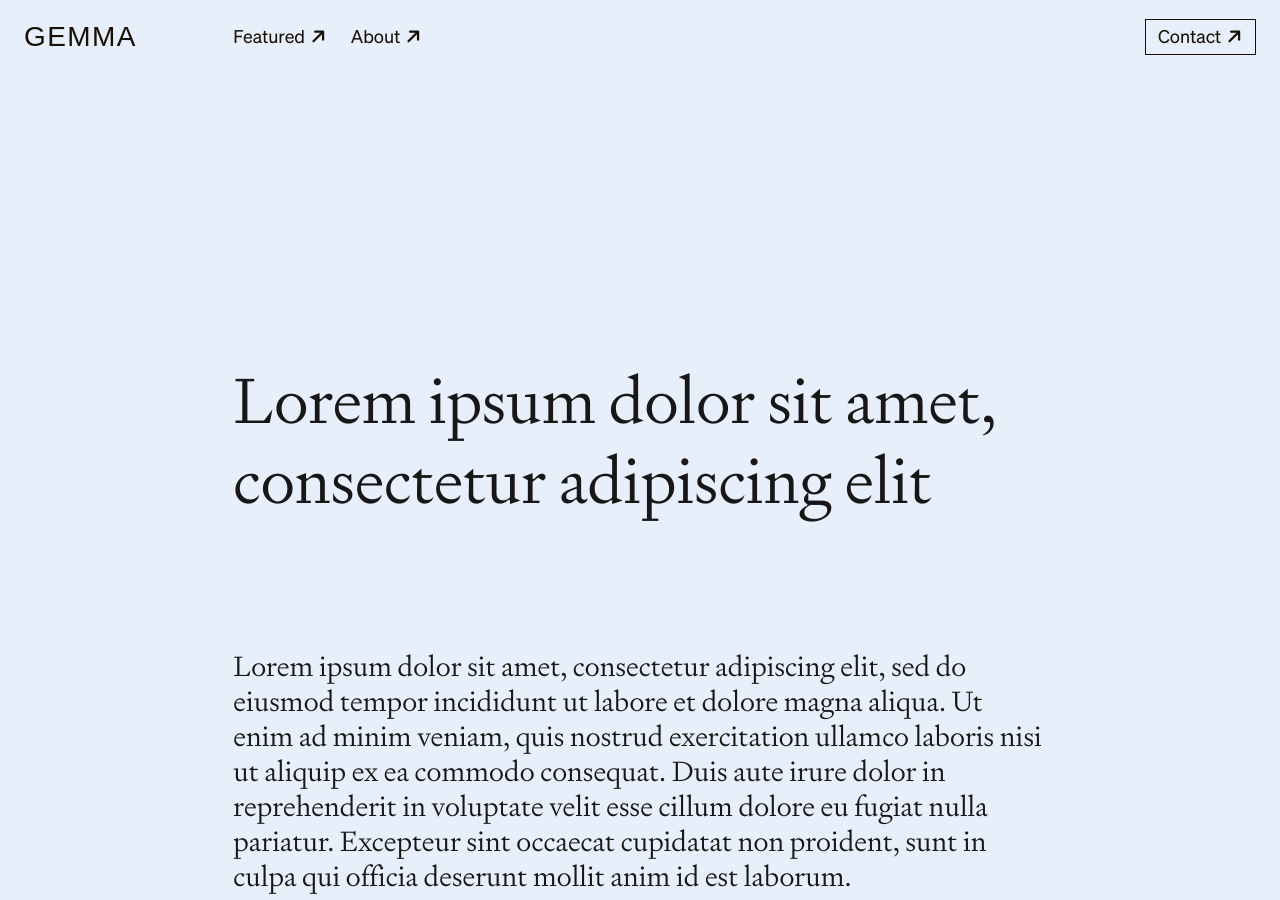
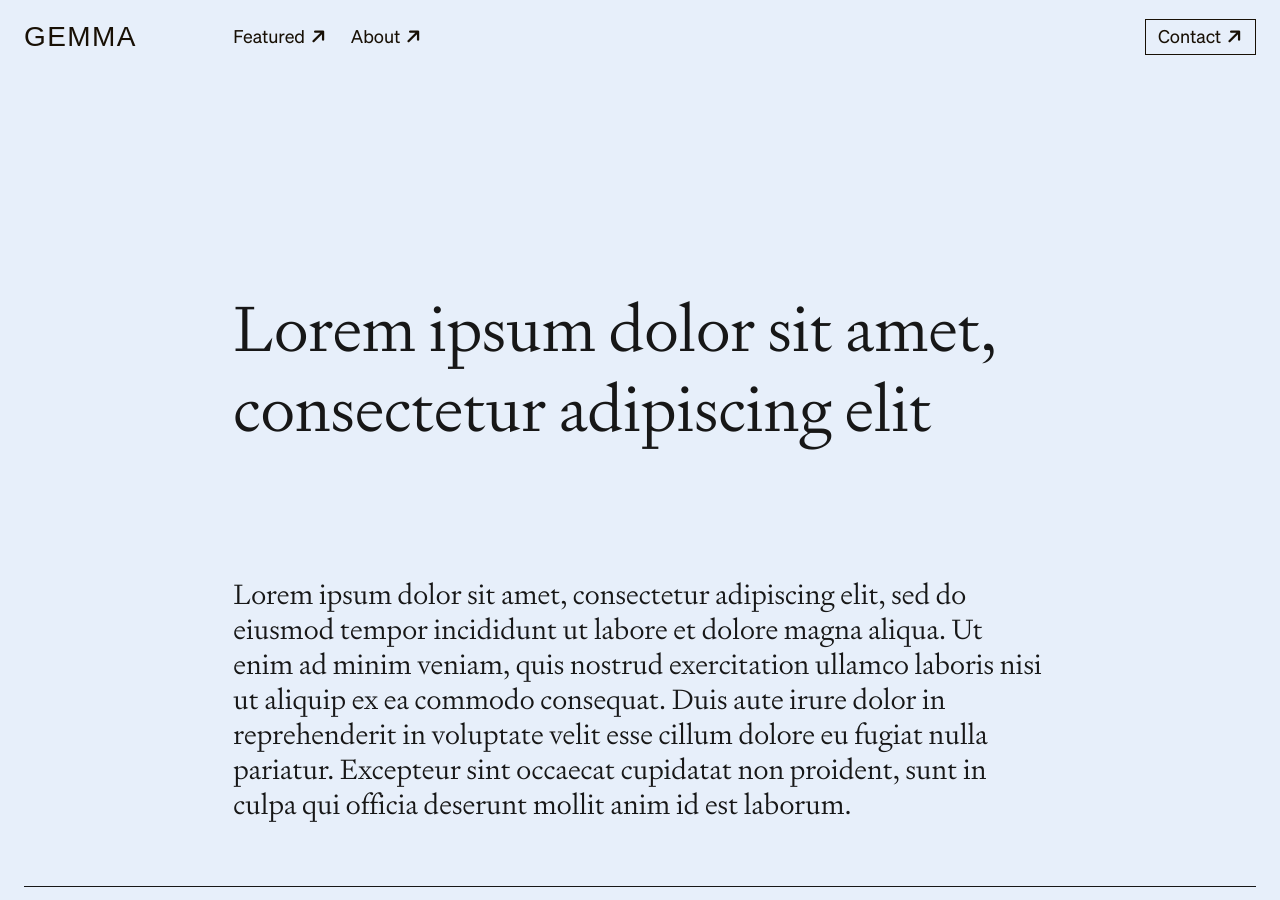
Before and after one commit to azurestocking/azurestocking.github.io, a Jekyll site: the page built from _projects/recount.html, in a window 1280 px wide and 900 px high. Built offline with Jekyll 4.4.1, drawn with Linux system fonts in a browser that asks for light colours; some web fonts are replaced.

Commit message:
Update layout

```diff
--- a/_layouts/default.html
+++ b/_layouts/default.html
@@ -11,6 +11,7 @@
     <link href="https://fonts.googleapis.com/css2?family=Bruno+Ace&display=swap" rel="stylesheet">
     <link href="https://fonts.googleapis.com/css2?family=DM+Sans:ital,opsz,wght@0,9..40,100..1000;1,9..40,100..1000&display=swap" rel="stylesheet">
     <link href="https://fonts.googleapis.com/css2?family=EB+Garamond:ital,wght@0,400..800;1,400..800&display=swap" rel="stylesheet">
+    <link href="https://fonts.googleapis.com/css2?family=JetBrains+Mono:ital,wght@0,100..800;1,100..800&display=swap" rel="stylesheet">
     <link href="https://fonts.cdnfonts.com/css/helvetica-neue-lt-pro-55" rel="stylesheet">
     <link rel="stylesheet" href="{{ '/styles.css' | relative_url }}">
 </head>
--- a/_layouts/project.html
+++ b/_layouts/project.html
@@ -6,7 +6,7 @@ layout: default
     <div class="grid grid-1-5">
         <div></div>
         <div>
-            <h1 style="margin-bottom: 64px; margin-top: 33vh; font-family: var(--font-signifier);">{{ page.title }}</h1>
+            <h1 style="margin-bottom: 64px; margin-top: 25vh; font-family: var(--font-signifier);">{{ page.title }}</h1>
             <img src="{{ page.banner | relative_url }}" loading="lazy">
         </div>
     </div>
@@ -19,10 +19,10 @@ layout: default
             <hr style="margin-bottom: 1rem;">
         </div>
         <div class="grid grid-1-3-1-1">
-            <div><h5>{{ page.time }}</h5></div>
-            <div><h5>Overview</h5></div>
+            <div><h3 style="font-weight: 400;">{{ page.time }}</h3></div>
+            <div><h3>Overview</h3></div>
             <div></div>
-            <div><h5>Responsibilities</h5></div>
+            <div><h3>Responsibilities</h3></div>
         </div>
     </div>
     <div class="grid grid-1-3-1-1">
--- a/styles.css
+++ b/styles.css
@@ -19,8 +19,9 @@
     --line-height-l: 125%;
     --line-height-xl: 125%;
     line-height: 135%;
-    --font-signifier: 'Signifier', 'EB Garamond', sans-serif;
+    --font-signifier: 'Signifier', 'EB Garamond', serif;
     --font-soehne: 'Soehne', 'Helvetica Neue LT Pro', sans-serif;
+    --font-mono: 'JetBrains Mono', monospace;
 }
 
 
@@ -95,6 +96,13 @@
     src: url('./font/Test Söhne/test-soehne-fett-kursiv.woff2') format('woff2');
     font-weight: 700;
     font-style: italic;
+}
+
+@font-face {
+    font-family: 'Soehne Mono';
+    src: url('./font/Test Söhne/test-soehne-mono-buch.woff2') format('woff2');
+    font-weight: 400;
+    font-style: normal;
 }
 
 @font-face {
```
Also changed, not shown: font/Test Söhne/test-soehne-mono-buch.woff2 (added).
